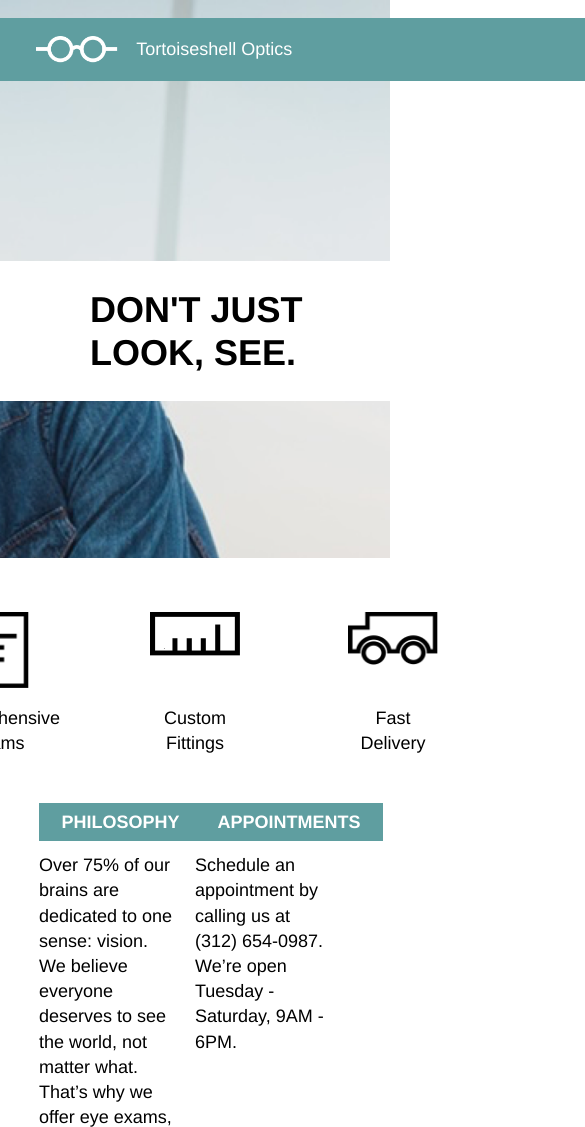
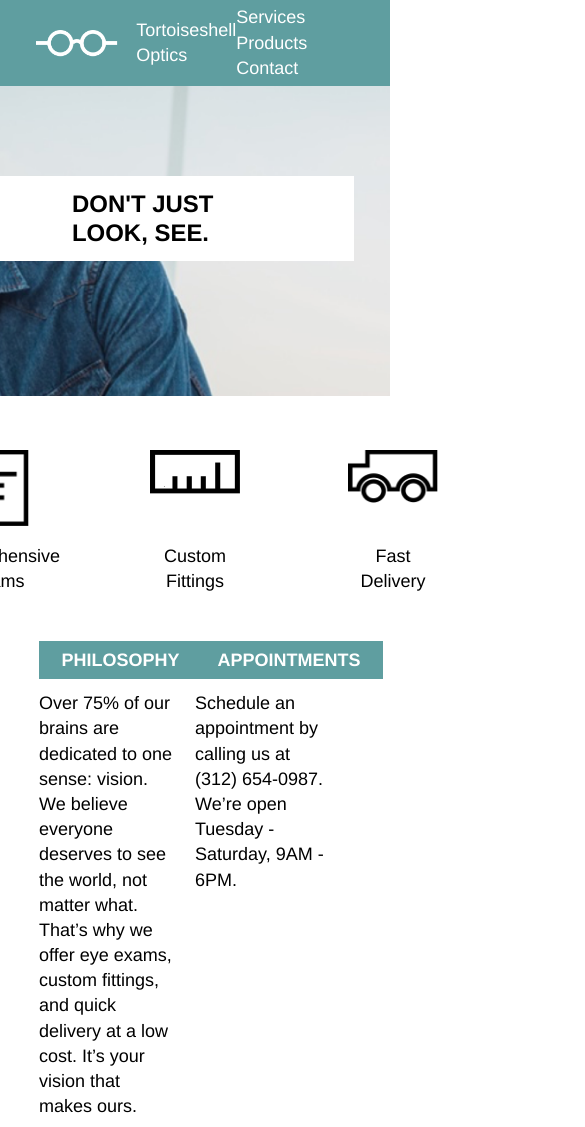
Before and after one commit to DomenicoOS/Tortoiseshell_Optics, a plain HTML site: page index.html in a window 390 px wide. Shown: the top 1127 px of the page, 585 px wide, since content can reach past the window. Drawn offline with Linux system fonts and the light colour scheme.

Commit message:
Add Tablet Media Query

```diff
--- a/resources/css/style.css
+++ b/resources/css/style.css
@@ -63,7 +63,7 @@ li {
 .container {
   display: flex;
   justify-content: flex-end;
-  width: 980px;
+  width: 960px;
   margin: 0 auto;
   max-width: 100%;
 
@@ -159,3 +159,35 @@ p {
 }
 
 /* Media Queries */
+
+@media only screen and (max-width: 961px) {
+
+   .top-bar {
+     width: 100%;
+     margin: 0;
+   }
+
+   .container {
+     width: 100%;
+   }
+
+   .footer  {
+     width: 100%;
+   }
+
+   header {
+     padding-top: 0rem;
+     height: 22rem;
+   }
+
+   .slogan {
+     margin-top: 5rem;
+     padding: 0.75rem 4rem;
+     margin-right: 2rem;
+   }
+
+   h1 {
+     font-size: 1.33rem;
+   }
+
+}
```
